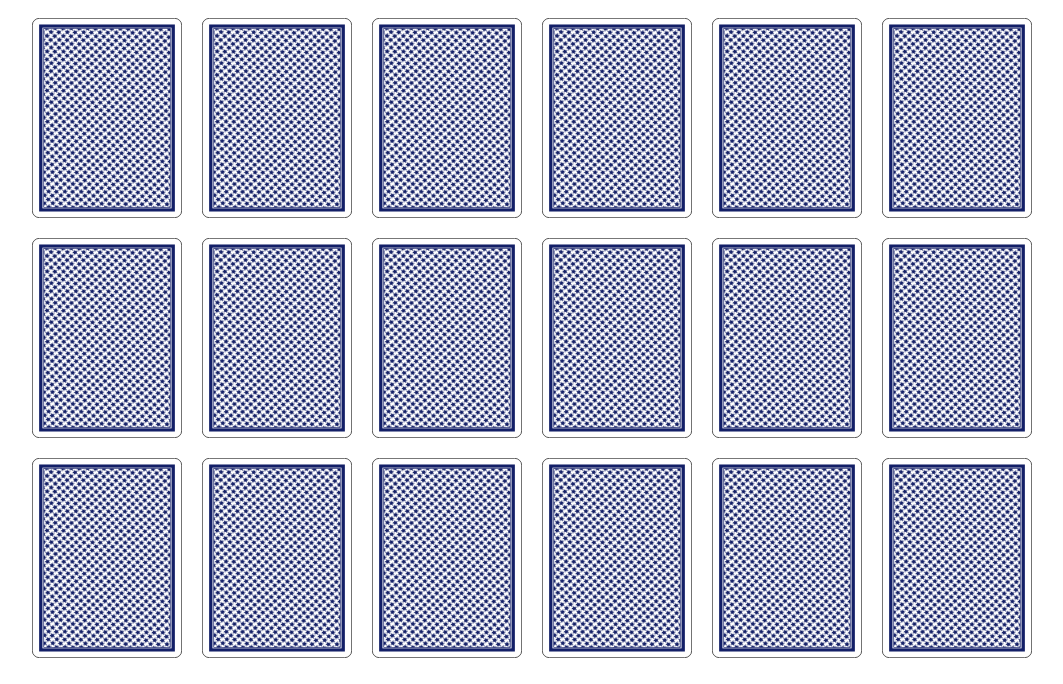
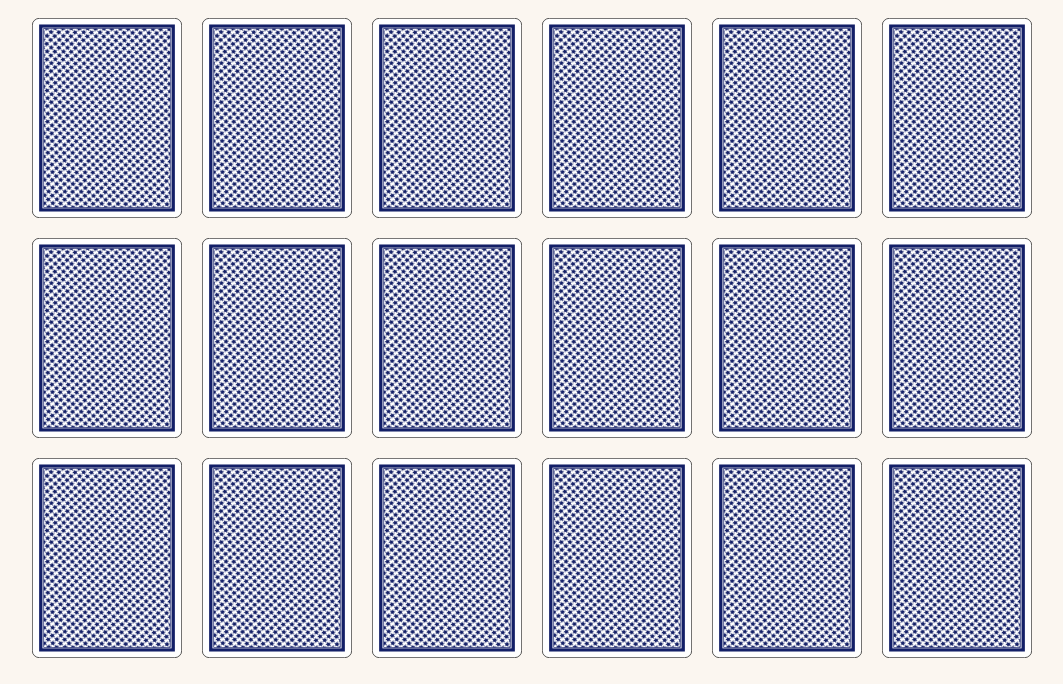
Before and after one commit to ipudu/card-flipping-game, a React app: page / in a window 1280 px wide. Shown: the part 116-800 px from the top of the page, without its empty margins (108-1171 px from the left). Built offline with nearby package versions, Linux system fonts and the light colour scheme.

Commit message:
change background color

```diff
--- a/src/assets/styles/index.css
+++ b/src/assets/styles/index.css
@@ -2,6 +2,10 @@
   margin: 0;
   padding: 0;
   box-sizing: border-box;
+}
+
+body {
+  background-color: #fbf6f0;
 }
 
 .App {
```
